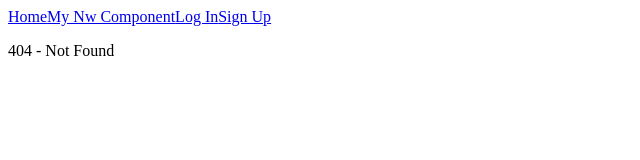
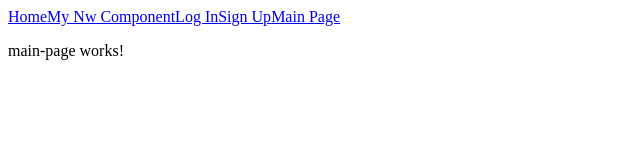
Before and after one commit to matthewwerf/SubleaseISU, an Angular app in the folder Front/: page /main in a window 1280 px wide. Before the commit this address had no page. Shown: the top 160 px of the page, without its empty margins (0-640 px from the left). Built offline with nearby package versions, Linux system fonts and the light colour scheme.

Commit message:
Created the framework for the main page after logging in or signing up. Also removed my-new-component

```diff
--- a/Front/src/app/app.component.ts
+++ b/Front/src/app/app.component.ts
@@ -11,6 +11,7 @@ import { Component } from '@angular/core';
     <a routerLink="/new" routerLinkActive="active">My Nw Component</a>
     <a routerLink="/login" routerLinkActive="active">Log In</a>
     <a routerLink="/signup" routerLinkActive="active">Sign Up</a>
+    <a routerLink="/main" routerLinkActive="active">Main Page</a>
   </nav>
   <router-outlet></router-outlet>
 `
--- a/Front/src/app/app.module.ts
+++ b/Front/src/app/app.module.ts
@@ -4,9 +4,9 @@ import { RouterModule, Routes} from '@angular/router';
 import { FormsModule, ReactiveFormsModule } from '@angular/forms';
 
 import { AppComponent } from './app.component';
-import { MyNewComponentComponent } from './my-new-component/my-new-component.component';
 import { HomeComponent } from './home/home.component';
 import { LogInComponentComponent} from './log-in-component/log-in-component.component';
+import { MainPageComponent } from './main-page/main-page.component';
 import { PageNotFoundComponent} from './page-not-found/page-not-found.component';
 import { SignUpComponent } from './sign-up/sign-up.component';
 
@@ -17,10 +17,10 @@ import { Router } from './app.routing';
   declarations: [
     AppComponent,
     HomeComponent,
-    MyNewComponentComponent,
     LogInComponentComponent,
     PageNotFoundComponent,
-    SignUpComponent
+    SignUpComponent,
+    MainPageComponent
   ],
   imports: [
     BrowserModule,
--- a/Front/src/app/app.routing.ts
+++ b/Front/src/app/app.routing.ts
@@ -2,10 +2,10 @@ import { NgModule } from '@angular/core';
 import { Routes, RouterModule } from '@angular/router';
 
 import { HomeComponent } from './home/home.component';
-import { MyNewComponentComponent }   from './my-new-component/my-new-component.component';
 import { LogInComponentComponent} from './log-in-component/log-in-component.component';
 import { PageNotFoundComponent} from './page-not-found/page-not-found.component';
 import { SignUpComponent} from './sign-up/sign-up.component';
+import { MainPageComponent } from './main-page/main-page.component';
 
 
 
@@ -16,8 +16,8 @@ export const ROUTES: Routes = [
         component: HomeComponent
     },
     {
-        path: 'new',
-        component: MyNewComponentComponent
+      path: 'main',
+      component: MainPageComponent
     },
     {
         path: 'login',
--- /dev/null
+++ b/Front/src/app/main-page/main-page.component.html
@@ -0,0 +1,3 @@
+<p>
+  main-page works!
+</p>
--- /dev/null
+++ b/Front/src/app/main-page/main-page.component.ts
@@ -0,0 +1,15 @@
+import { Component, OnInit } from '@angular/core';
+
+@Component({
+  selector: 'app-main-page',
+  templateUrl: './main-page.component.html',
+  styleUrls: ['./main-page.component.css']
+})
+export class MainPageComponent implements OnInit {
+
+  constructor() { }
+
+  ngOnInit() {
+  }
+
+}
--- a/Front/src/app/my-new-component/my-new-component.component.html
+++ /dev/null
@@ -1,4 +0,0 @@
-<p>
-  my-new-component works!
-</p>
-      <router-outlet></router-outlet>
```
Also changed, not shown: Front/src/app/my-new-component/my-new-component.component.ts (deleted, +0 -8 lines), Front/src/app/main-page/main-page.component.css (added), 1 other file (tests, documents, lock files or other folders).
